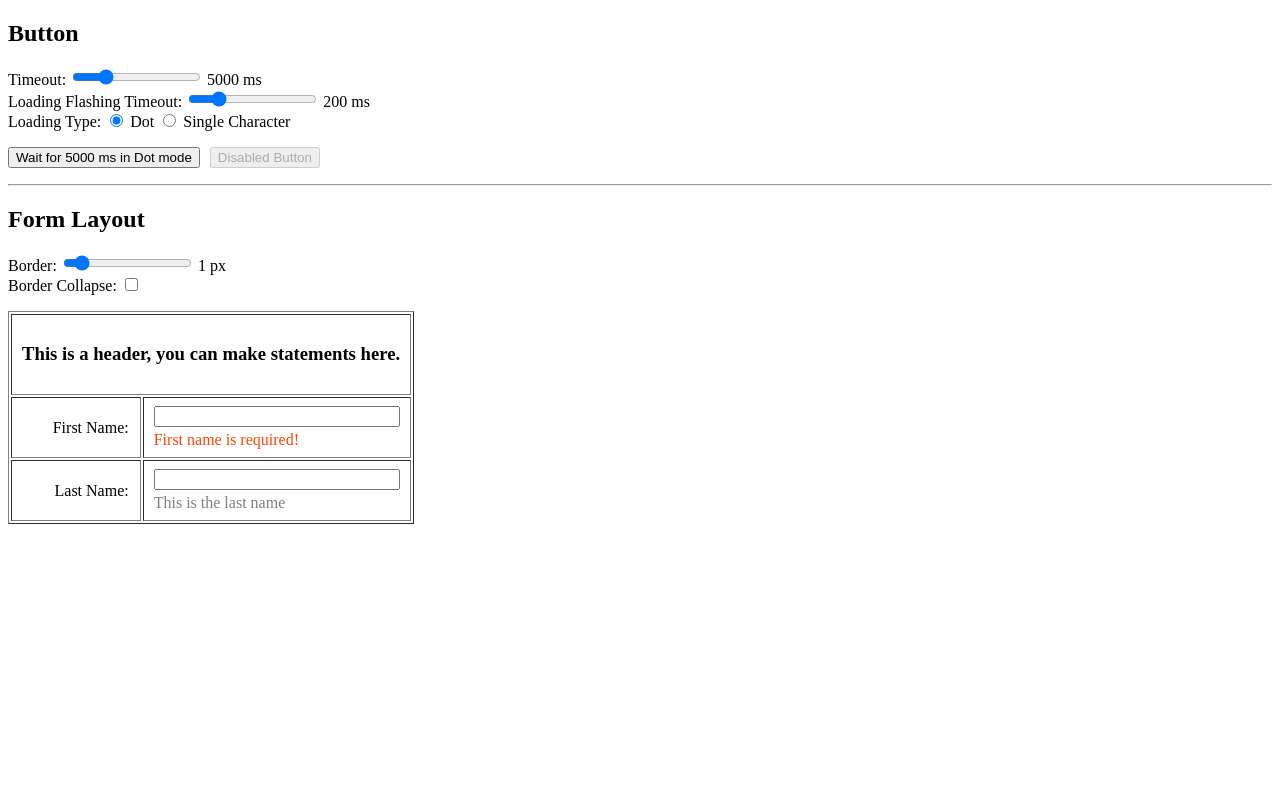
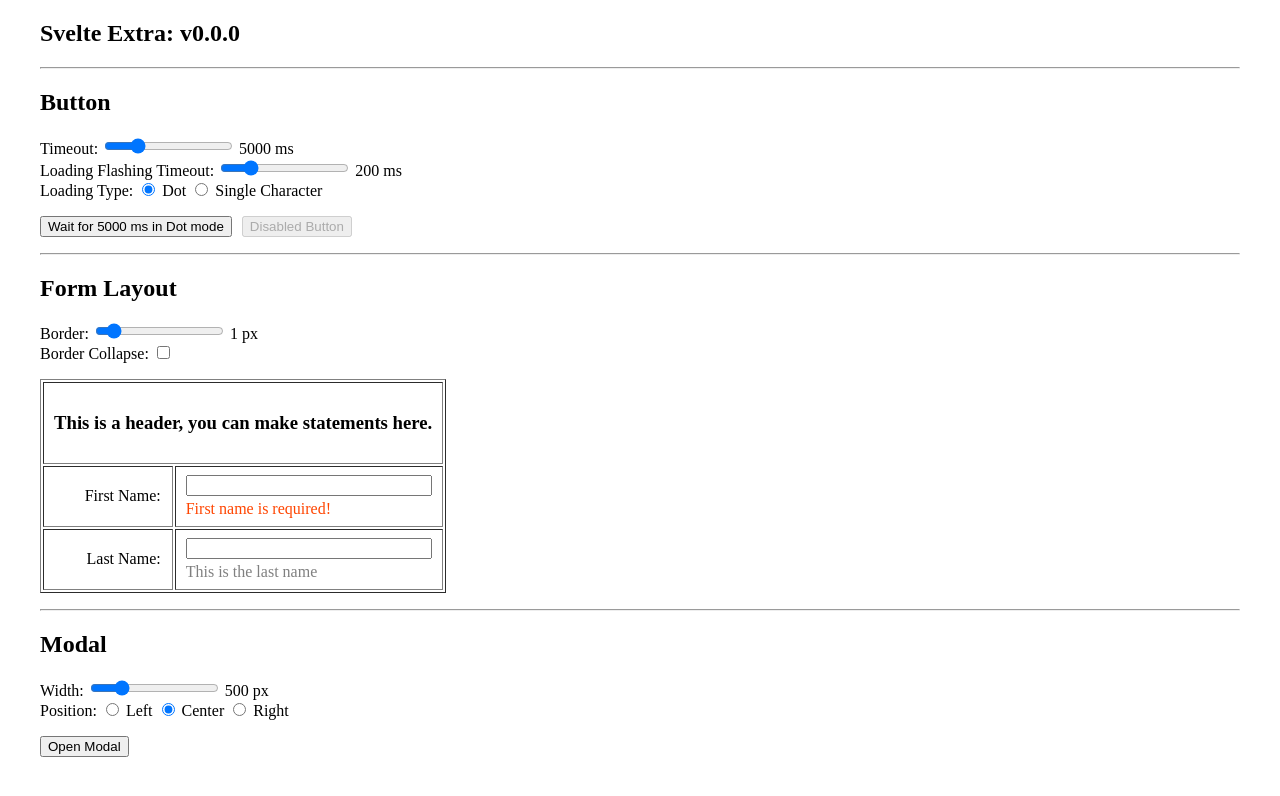
Before and after one commit to allape/svelte-ext, a Svelte app: page / in a window 1280 px wide. Shown: the top 796 px of the page. Built offline with nearby package versions, Linux system fonts and the light colour scheme.

Commit message:
feat: modal

```diff
--- a/src/App.svelte
+++ b/src/App.svelte
@@ -1,8 +1,9 @@
 <script lang="ts">
-  import type { LoadingType } from './components';
+  import type { LoadingType, ModalPosition } from './components';
   import Button from './components/Button.svelte';
   import FormLayout from './components/FormLayout.svelte';
   import FormLayoutItem from './components/FormLayoutItem.svelte';
+  import Modal from './components/Modal.svelte';
 
   let buttonProps = {
     LoadingTypes: {
@@ -32,6 +33,28 @@
     borderCollapse: false,
     value: {} as IFormValue,
   };
+
+  let modalProps = {
+    loading: false,
+    open: false,
+    width: 500,
+    position: 'center' as ModalPosition,
+    Positions: {
+      left: 'Left',
+      center: 'Center',
+      right: 'Right',
+    } as Record<ModalPosition, string>,
+    handleClick: () => {
+      modalProps.open = true;
+    },
+    handleCancelClick: (ms: number = 500) => {
+      modalProps.loading = true;
+      setTimeout(() => {
+        modalProps.open = false;
+        modalProps.loading = false;
+      }, ms);
+    },
+  };
 </script>
 
 <style lang="scss">
@@ -48,6 +71,8 @@
 </style>
 
 <div class="wrapper">
+  <h2>Svelte Extra: v{__APP_VERSION__}</h2>
+  <hr>
   <h2>Button</h2>
   <p>
     Timeout: <input type="range" min="500" max="20000" step="500" bind:value={buttonProps.ms}> {buttonProps.ms} ms
@@ -94,4 +119,38 @@
       </FormLayoutItem>
     </FormLayout>
   </p>
+  <hr>
+  <h2>Modal</h2>
+  <p>
+    Width: <input type="range" min="100" max="2000" step="100" bind:value={modalProps.width}> {modalProps.width}
+    px
+    <br>
+    Position:
+    {#each Object.entries(modalProps.Positions) as [key, value]}
+      <label>
+        <input type="radio" name="position" value={key} bind:group={modalProps.position}>
+        {value}
+      </label>
+    {/each}
+  </p>
+  <p class="gapped">
+    <Button on:click={modalProps.handleClick}>Open Modal</Button>
+    <Modal bind:open={modalProps.open} width={modalProps.width} position={modalProps.position}>
+      <div slot="header">Header</div>
+      <div>
+        {#each new Array(200).fill(1) as i, ii}
+          body {i}, {ii}
+          <br>
+          Body
+          <br>
+          BODY
+          <br>
+        {/each}
+      </div>
+      <svelte:fragment slot="footer">
+        <Button on:click={() => modalProps.handleCancelClick(0)} disabled={modalProps.loading}>Cancel</Button>
+        <Button on:click={() => modalProps.handleCancelClick(3000)} loading={modalProps.loading}>OK</Button>
+      </svelte:fragment>
+    </Modal>
+  </p>
 </div>
--- /dev/null
+++ b/src/components/Modal.svelte
@@ -0,0 +1,109 @@
+<script lang="ts">
+  import type { CSSProperties, ModalPosition } from './index';
+
+  export let mask: boolean = true;
+  export let closableMask: boolean = true;
+
+  export let width: number = 500;
+  export let position: ModalPosition = 'center';
+
+  export let open: boolean = false;
+
+  const Positions: Record<ModalPosition, CSSProperties['margin']> = {
+    left: '0 auto 0 10px',
+    center: '0 auto',
+    right: '0 10px 0 auto',
+  };
+
+  function handleClose() {
+    open = false;
+  }
+</script>
+
+<style lang="scss">
+  .wrapper {
+    position: fixed;
+    top: 0;
+    left: 0;
+    width: 100%;
+    height: 100%;
+
+    .mask {
+      position: absolute;
+      top: 0;
+      left: 0;
+      width: 100%;
+      height: 100%;
+      background-color: rgba(0, 0, 0, 0.8);
+    }
+
+    .modal {
+      position: relative;
+      top: 10px;
+      margin: 0 auto;
+      padding: 10px;
+      max-height: calc(100vh - 40px);
+      max-width: calc(100vw - 40px);
+      display: flex;
+      flex-direction: column;
+      align-items: stretch;
+      justify-content: flex-start;
+      background-color: white;
+
+      @media (prefers-color-scheme: dark) {
+        background-color: black;
+      }
+
+      @media screen and (max-width: 500px) {
+        top: 0;
+        left: 0;
+        min-width: 100px;
+        max-width: calc(100vw - 20px);
+        max-height: calc(100vh - 20px);
+        margin: 0 !important;
+      }
+
+      .header {
+        padding-bottom: 10px;
+      }
+
+      .footer {
+        padding-top: 10px;
+        display: flex;
+        justify-content: flex-end;
+        align-items: center;
+        gap: 10px;
+      }
+
+      .body {
+        width: 100%;
+        height: 100%;
+        flex: 1;
+        overflow: auto;
+      }
+    }
+  }
+</style>
+
+{#if open}
+  <div class="wrapper">
+    {#if mask}
+      <div role="none" class="mask" on:click={closableMask ? handleClose : undefined}></div>
+    {/if}
+    <div class="modal" style="width: {width}px; margin: {Positions[position]};">
+      {#if $$slots.header}
+        <div class="header">
+          <slot name="header"></slot>
+        </div>
+      {/if}
+      <div class="body">
+        <slot></slot>
+      </div>
+      {#if $$slots.footer}
+        <div class="footer">
+          <slot name="footer"></slot>
+        </div>
+      {/if}
+    </div>
+  </div>
+{/if}
--- a/src/style.scss
+++ b/src/style.scss
@@ -1,6 +1,11 @@
-@media (prefers-color-scheme: dark) {
-  body {
+body {
+  max-width: 1200px;
+  margin: 0 auto;
+  @media (prefers-color-scheme: dark) {
     background-color: #333;
     color: white;
   }
+  @media screen and (max-width: 1220px) {
+    margin: 0 10px;
+  }
 }
--- a/vite.config.ts
+++ b/vite.config.ts
@@ -8,7 +8,7 @@
 export default defineConfig({
   plugins: [svelte(), cssInjectedByJsPlugin()],
   define: {
-    __APP_VERSION__: `"v${Package.version}"`,
+    __APP_VERSION__: `"${Package.version}"`,
   },
   build: {
     rollupOptions: {
```
Also changed, not shown: src/components/index.d.ts (+5 -2 lines).
